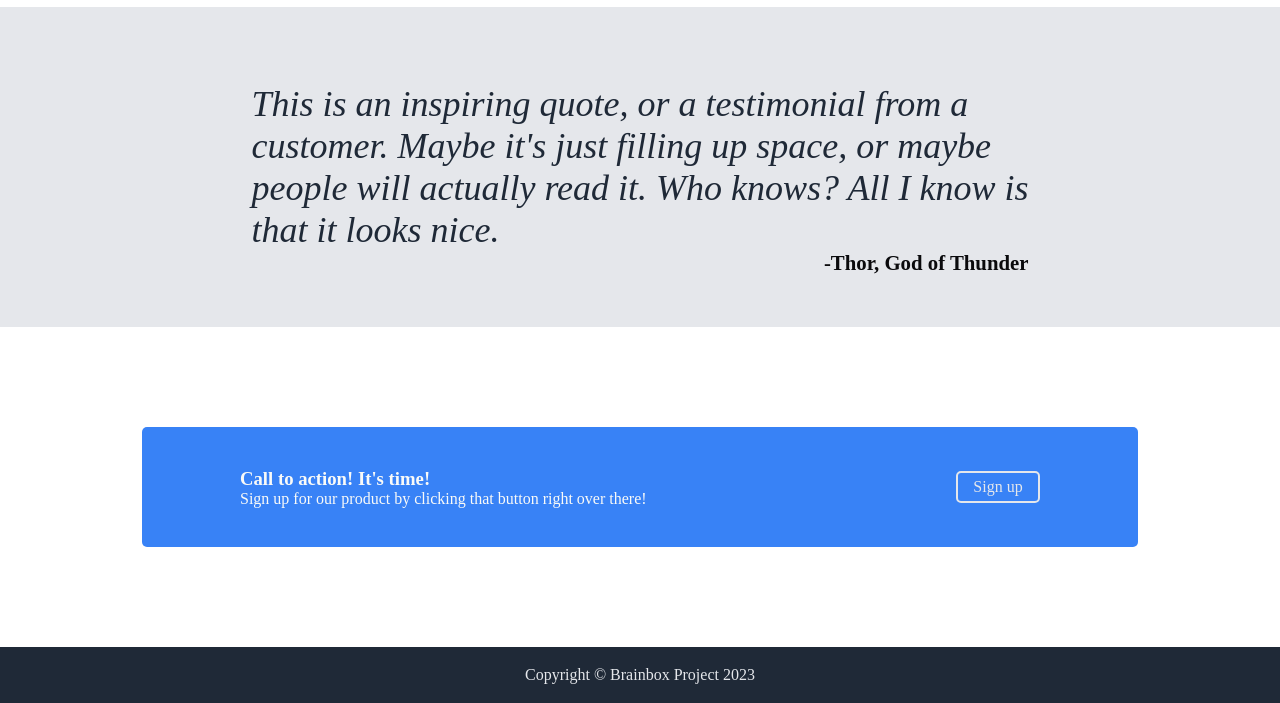
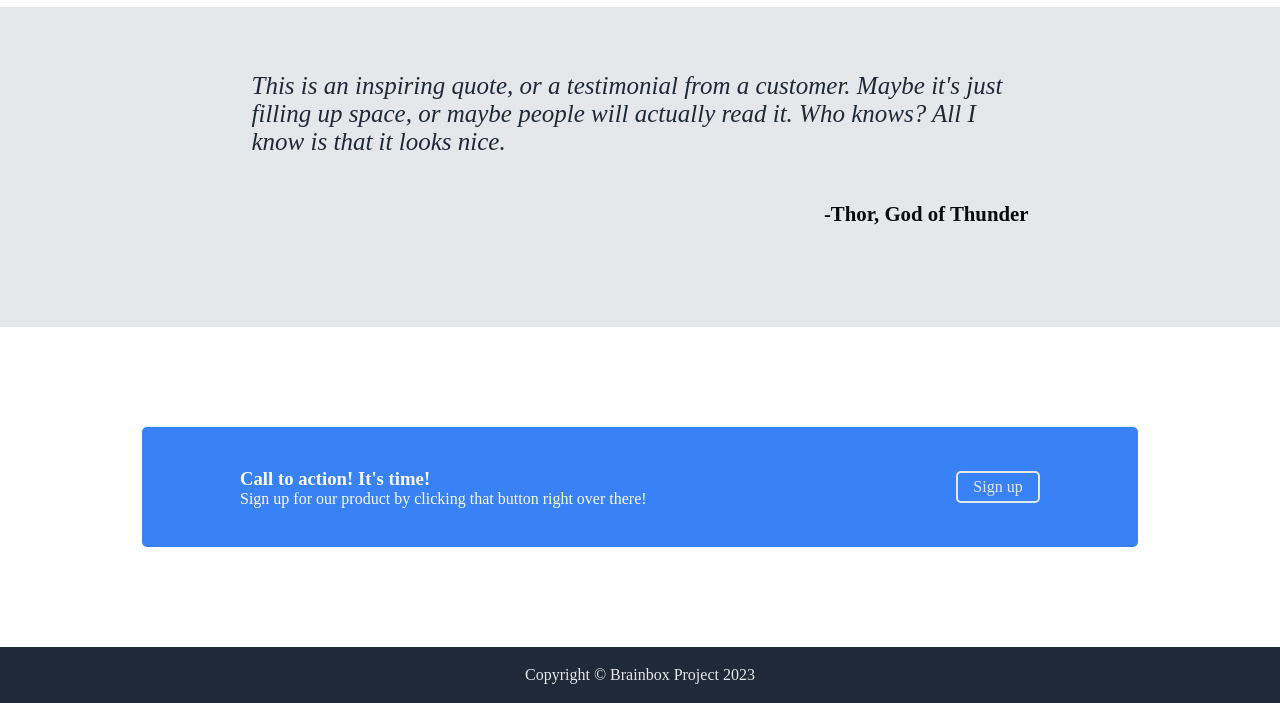
Before and after one commit to BrainBox-Tunde/projectx, a plain HTML site: page index.html in a window 1280 px wide. Shown: the part 953-1656 px from the top of the page. Drawn offline with Linux system fonts and the light colour scheme.

Commit message:
Update content

```diff
--- a/style.css
+++ b/style.css
@@ -108,20 +108,20 @@ section{
 .testimonial-block{
     width : 777px;
     height: 30vh;
+    padding: 0;
 
 }
 .testimonial-block p:nth-child(1){
     color: #1f2937;
-    font-size: 36px;
+    font-size: 25px;
     font-style: italic;
-    margin-bottom: 0;
+    padding: 0;
 }
 .testimonial-block p:nth-child(2){
     color: rgb(10, 10, 12);
     float: right;
     font-weight: 600;
     font-size: 1.3em;
-    margin-top: 0;
 }
 .call-to-action-block{
     background-color: #3882f6;
```
